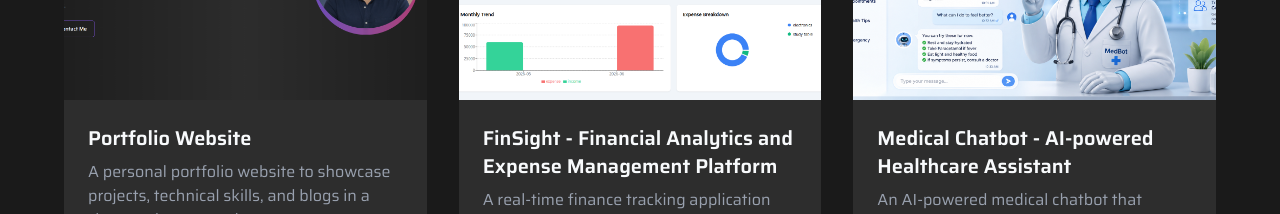
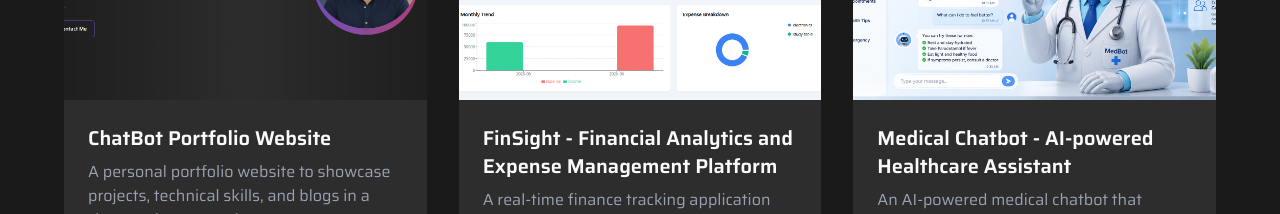
Before and after one commit to Kumar24Gaurav/Portfolio, a React (Vite) app in the folder frontend/: page / in a window 1280 px wide. Shown: the part 2880-3094 px from the top of the page. Built offline with nearby package versions, Linux system fonts and the light colour scheme; no server answers.

Commit message:
hero page portfolio project name updated

```diff
--- a/frontend/src/assets/assets.js
+++ b/frontend/src/assets/assets.js
@@ -71,7 +71,7 @@
 
 export const projects = [
   {
-    title: "Portfolio Website",
+    title: "ChatBot Portfolio Website",
     description: "A personal portfolio website to showcase projects, technical skills, and blogs in a clean and structured manner.",
     image: home_page,
     tech: ["React", "Tailwind CSS", "Framer Motion", "Frontend"],
```
